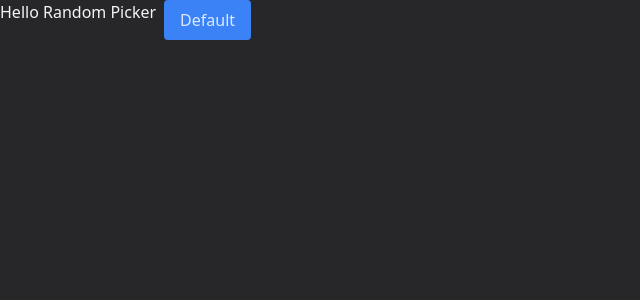
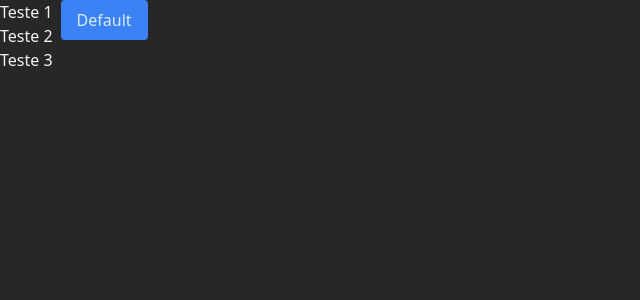
Before and after one commit to msoutto/random-picker, a React (Vite) app in the folder web/: page / in a window 1280 px wide. Shown: the top 300 px of the page, without its empty margins (0-640 px from the left). Built offline with nearby package versions, Linux system fonts and the light colour scheme.

Commit message:
Creating Bucket component

```diff
--- a/web/src/App.tsx
+++ b/web/src/App.tsx
@@ -1,14 +1,12 @@
-import { useState } from 'react'
+import { Bucket } from './components/Bucket'
 
 export function App() {
-  const [count, setCount] = useState(0)
-
   return (
-    <div className='flex gap-2'>
-      <h1>Hello Random Picker</h1>
+    <div className="flex gap-2">
+      <Bucket />
       <button className="button">Default</button>
     </div>
   )
 }
 
-export default App
+export default App;
--- /dev/null
+++ b/web/src/components/Bucket.tsx
@@ -0,0 +1,16 @@
+import { useState } from "react";
+
+export function Bucket() {
+  const items = ["Teste 1", "Teste 2", "Teste 3"];
+  const listItems = items.map((item) =>
+    <li key={item}>
+      {item}
+    </li>
+  );
+  return (
+    <div className="flow-root">
+      <ul>{listItems}</ul>
+    </div>
+
+  );
+}
```
